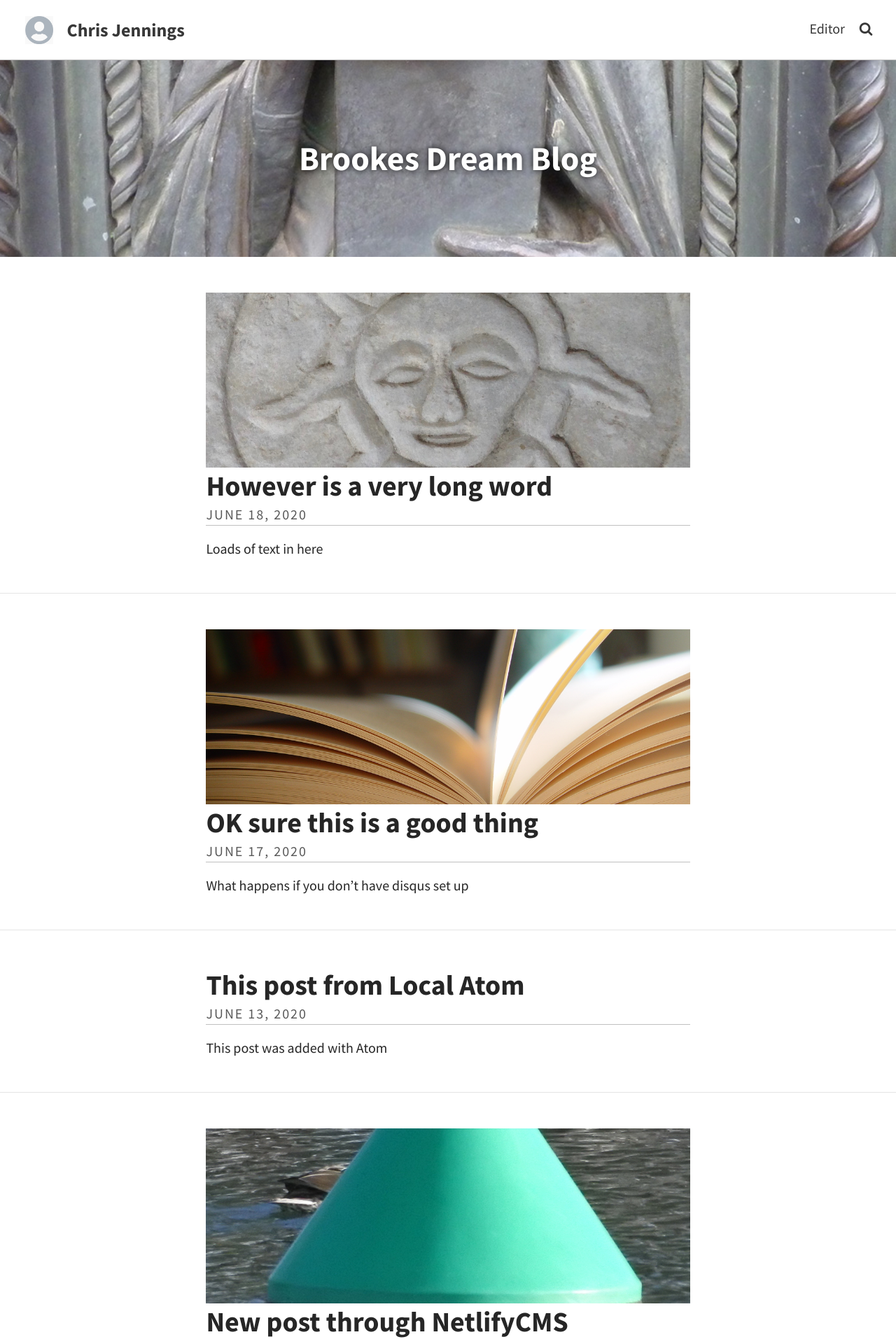
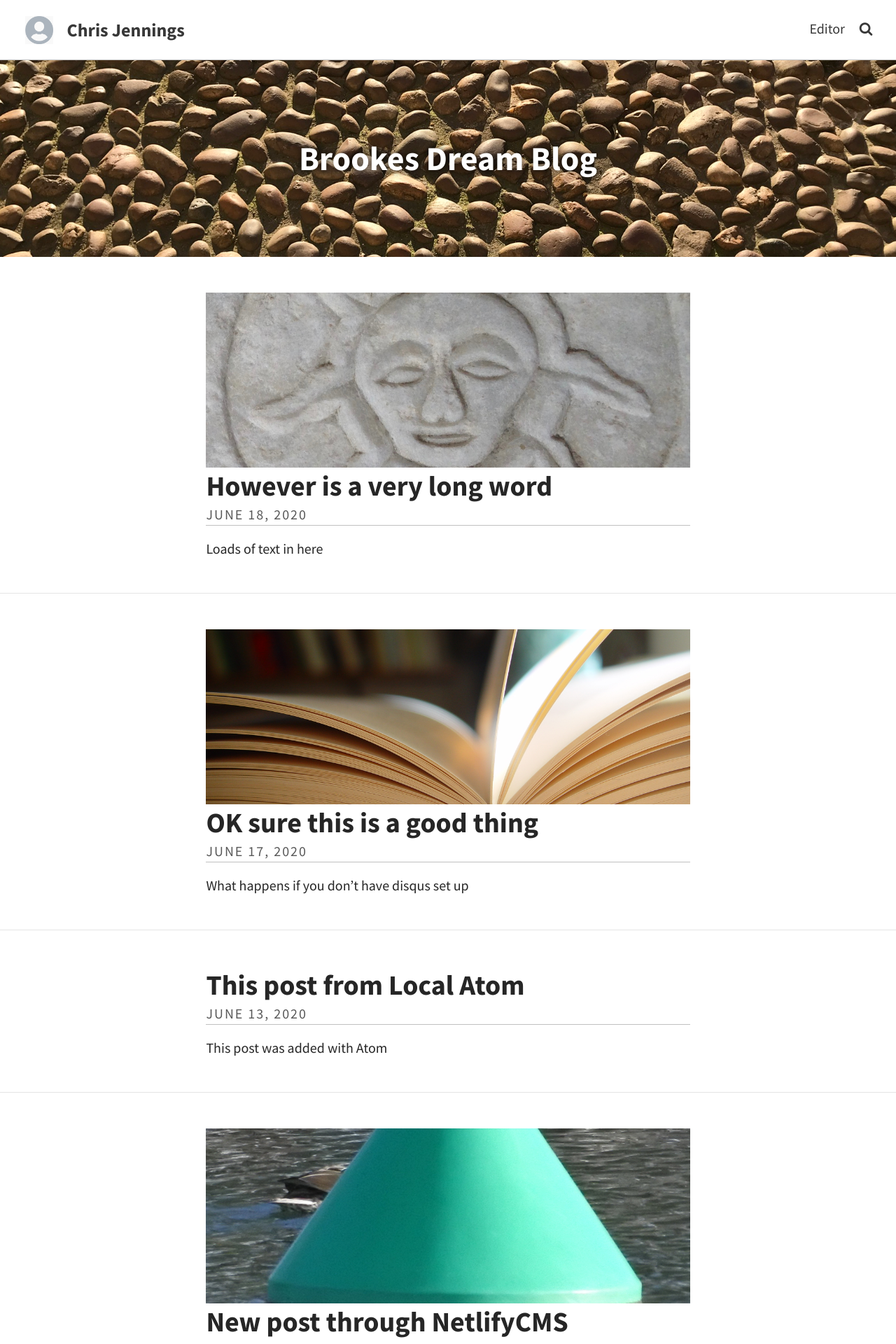
Before and after one commit to eyescroll/eyescroll.github.io, a Jekyll site: the page built from index.html, in a window 1280 px wide. Shown: the top 1920 px of the page at 70% size. Built offline with Jekyll 4.4.1, drawn with Linux system fonts in a browser that asks for light colours; the list of posts is cut into pages by our own code.

Commit message:
Update Settings “settings”

```diff
--- a/_data/settings.yml
+++ b/_data/settings.yml
@@ -3,7 +3,7 @@ general:
   description: A website with a blog
   header_text: Brookes Dream Blog
   footer_text: Copyright 2020 Chris Jennings
-  header_feature_image: /uploads/books4screen.jpg
+  header_feature_image: /uploads/867FAB82-62D7-4C53-8EDC-5114095CF8AA.jpeg
   gridlayout: false
   logo: /uploads/face.jpg
   favicon: /uploads/favicon.ico
```
